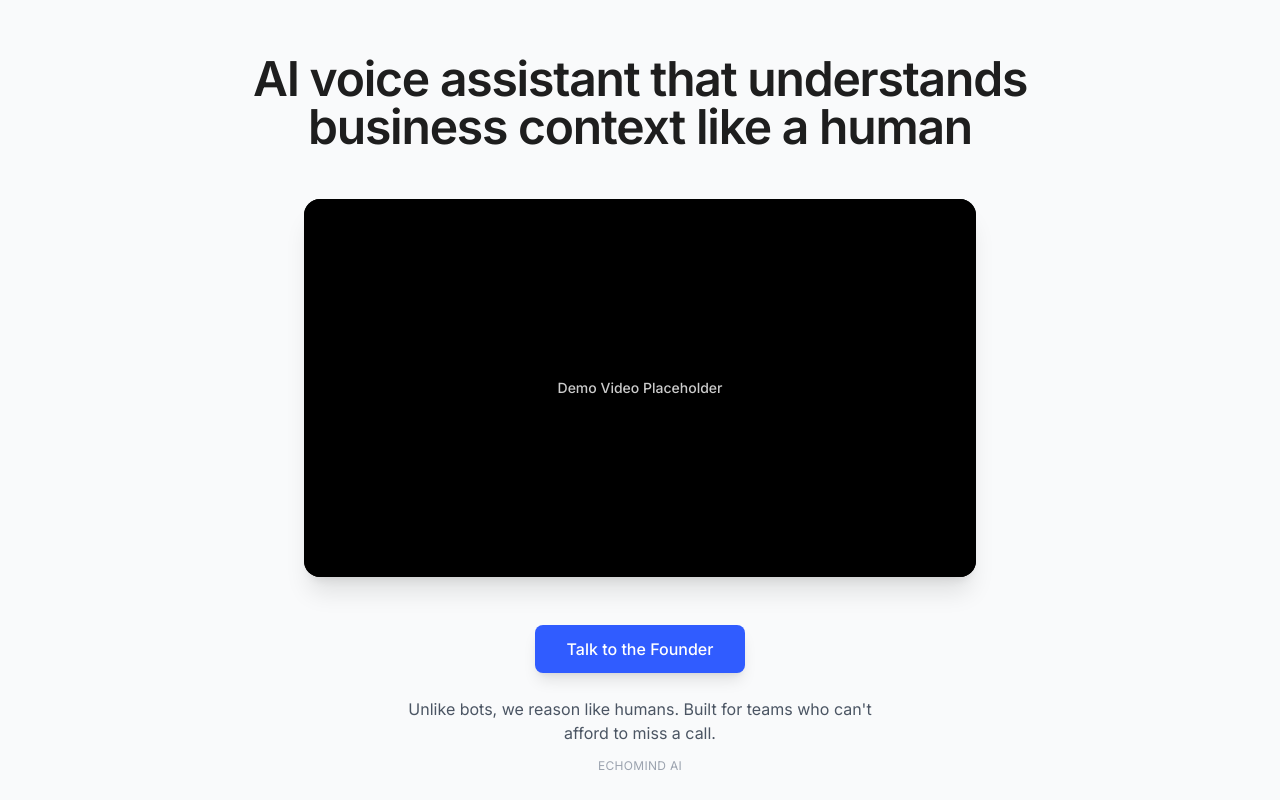
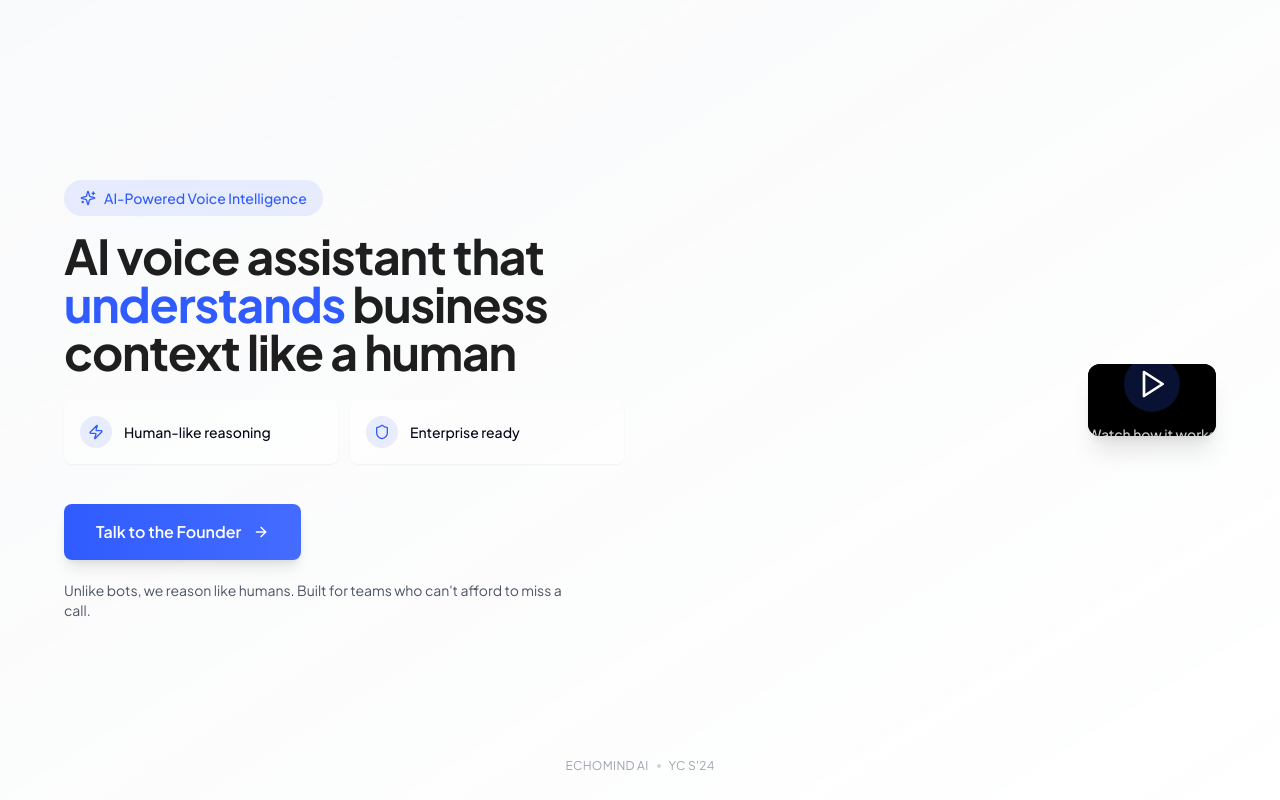
Before and after one commit to sino-private/ai-voice-halo-landing, a React (Vite) app: page / in a window 1280 px wide. Built offline with nearby package versions, Linux system fonts and the light colour scheme.

Commit message:
Refactor landing page design
Redesign the landing page to be more appropriate for a YC startup, while maintaining the existing CTA and video components. The page should remain short and avoid scrolling.

```diff
--- a/index.html
+++ b/index.html
@@ -16,6 +16,8 @@
     <meta name="twitter:card" content="summary_large_image" />
     <meta name="twitter:site" content="@lovable_dev" />
     <meta name="twitter:image" content="https://lovable.dev/opengraph-image-p98pqg.png" />
+
+    <link rel="stylesheet" href="https://fonts.googleapis.com/css2?family=Inter:wght@300;400;500;600;700&family=Plus+Jakarta+Sans:wght@400;500;600;700&display=swap">
   </head>
 
   <body>
--- a/src/components/CtaButton.tsx
+++ b/src/components/CtaButton.tsx
@@ -1,5 +1,6 @@
 
 import React from 'react';
+import { ArrowRight } from 'lucide-react';
 
 interface CtaButtonProps {
   text: string;
@@ -12,9 +13,10 @@ const CtaButton = ({ text, link }: CtaButtonProps) => {
       href={link}
       target="_blank"
       rel="noopener noreferrer"
-      className="inline-flex items-center justify-center px-8 py-3 text-base font-medium text-white bg-aiPrimary hover:bg-aiPrimary/90 rounded-lg transition-colors duration-200 shadow-lg hover:shadow-aiPrimary/20 transform hover:-translate-y-0.5"
+      className="inline-flex items-center justify-center px-8 py-4 text-base font-semibold text-white bg-gradient-to-r from-aiPrimary to-aiPrimary/90 hover:from-aiPrimary/90 hover:to-aiPrimary rounded-lg transition-all duration-300 shadow-lg hover:shadow-aiPrimary/30 transform hover:-translate-y-0.5 gap-2"
     >
       {text}
+      <ArrowRight className="h-4 w-4 ml-1" />
     </a>
   );
 };
--- a/src/components/VideoDemo.tsx
+++ b/src/components/VideoDemo.tsx
@@ -1,15 +1,21 @@
 
 import React from 'react';
+import { Play } from 'lucide-react';
 
 const VideoDemo = () => {
   return (
     <div className="relative w-full max-w-2xl mx-auto">
-      <div className="video-container aspect-video relative z-10 shadow-xl">
-        <div className="flex items-center justify-center h-full bg-black/90">
-          <span className="text-white/80 text-sm font-medium">Demo Video Placeholder</span>
+      <div className="video-container aspect-video relative z-10 shadow-xl rounded-xl overflow-hidden">
+        <div className="flex items-center justify-center h-full bg-gradient-to-br from-black/95 to-black/90">
+          <div className="flex flex-col items-center gap-3">
+            <div className="bg-aiPrimary/20 rounded-full p-3">
+              <Play className="text-white h-8 w-8" />
+            </div>
+            <span className="text-white/80 text-sm font-medium">Watch how it works</span>
+          </div>
         </div>
       </div>
-      <div className="video-glow bg-aiPrimary/10 animate-pulse-glow"></div>
+      <div className="video-glow absolute -inset-3 bg-aiPrimary/10 rounded-3xl blur-xl -z-10 animate-pulse-glow"></div>
     </div>
   );
 };
--- a/src/index.css
+++ b/src/index.css
@@ -1,5 +1,4 @@
-
-@import url('https://fonts.googleapis.com/css2?family=Inter:wght@300;400;500;600;700&display=swap');
+@import url('https://fonts.googleapis.com/css2?family=Inter:wght@300;400;500;600;700&family=Plus+Jakarta+Sans:wght@400;500;600;700&display=swap');
 
 @tailwind base;
 @tailwind components;
@@ -92,12 +91,17 @@
   }
 
   body {
-    @apply bg-aiBackground text-aiText font-sans;
+    @apply bg-aiBackground text-aiText;
     margin: 0;
     padding: 0;
     height: 100vh;
     width: 100vw;
     overflow: hidden;
+    font-family: 'Plus Jakarta Sans', sans-serif;
+  }
+
+  h1, h2, h3, h4, h5, h6 {
+    font-family: 'Plus Jakarta Sans', sans-serif;
   }
 
   .video-container {
@@ -109,10 +113,6 @@
 
   .video-glow {
     position: absolute;
-    top: -5px;
-    left: -5px;
-    right: -5px;
-    bottom: -5px;
     border-radius: 20px;
     z-index: -1;
   }
--- a/src/pages/Index.tsx
+++ b/src/pages/Index.tsx
@@ -2,37 +2,75 @@
 import React from 'react';
 import VideoDemo from '../components/VideoDemo';
 import CtaButton from '../components/CtaButton';
+import { Sparkles, Shield, Zap } from 'lucide-react';
+import { Card, CardContent } from '@/components/ui/card';
 
 const Index = () => {
   return (
-    <div className="min-h-screen w-full flex items-center justify-center bg-aiBackground px-4 py-10">
-      <div className="max-w-4xl w-full mx-auto text-center">
-        {/* Headline */}
-        <h1 className="text-3xl md:text-4xl lg:text-5xl font-semibold tracking-tight text-aiText mb-8 leading-tight">
-          AI voice assistant that understands business context like a human
+    <div className="min-h-screen w-full flex items-center justify-center bg-gradient-to-br from-aiBackground to-white/95 px-4 py-10">
+      <div className="max-w-6xl w-full mx-auto">
+        <div className="grid grid-cols-1 lg:grid-cols-2 gap-8 items-center">
+          {/* Left Side - Content */}
+          <div className="flex flex-col items-start text-left space-y-6">
+            {/* Headline with badge */}
+            <div className="space-y-4">
+              <div className="inline-flex items-center gap-2 bg-aiPrimary/10 px-4 py-2 rounded-full text-aiPrimary text-sm font-medium">
+                <Sparkles className="h-4 w-4" />
+                <span>AI-Powered Voice Intelligence</span>
+              </div>
+              <h1 className="text-4xl md:text-5xl font-bold tracking-tight text-aiText leading-tight">
+                AI voice assistant that <span className="text-aiPrimary">understands</span> business context like a human
               </h1>
+            </div>
 
-        {/* Video Demo with Glowing Effect */}
-        <div className="mb-10 mt-12">
-          <VideoDemo />
+            {/* Features */}
+            <div className="grid grid-cols-2 gap-3 w-full">
+              <Card className="border-0 shadow-sm bg-white/50">
+                <CardContent className="p-4 flex items-center gap-3">
+                  <div className="bg-aiPrimary/10 p-2 rounded-full">
+                    <Zap className="h-4 w-4 text-aiPrimary" />
+                  </div>
+                  <span className="text-sm font-medium">Human-like reasoning</span>
+                </CardContent>
+              </Card>
+
+              <Card className="border-0 shadow-sm bg-white/50">
+                <CardContent className="p-4 flex items-center gap-3">
+                  <div className="bg-aiPrimary/10 p-2 rounded-full">
+                    <Shield className="h-4 w-4 text-aiPrimary" />
+                  </div>
+                  <span className="text-sm font-medium">Enterprise ready</span>
+                </CardContent>
+              </Card>
             </div>
 
             {/* CTA Button */}
-        <div className="mt-12">
+            <div className="pt-4">
               <CtaButton
                 text="Talk to the Founder"
                 link="https://calendly.com/echomind-ai/demo"
               />
 
               {/* Moat Line */}
-          <p className="mt-6 text-gray-600 max-w-lg mx-auto text-sm md:text-base">
+              <p className="mt-5 text-gray-600 max-w-lg text-sm">
                 Unlike bots, we reason like humans. Built for teams who can't afford to miss a call.
               </p>
             </div>
+          </div>
 
-        {/* Optional Small Logo/Badge */}
+          {/* Right Side - Video Demo */}
+          <div className="lg:ml-auto">
+            <VideoDemo />
+          </div>
+        </div>
+
+        {/* Optional Badge */}
         <div className="absolute bottom-6 left-0 right-0 text-center">
-          <span className="text-xs text-gray-400 tracking-wide">ECHOMIND AI</span>
+          <div className="inline-flex items-center gap-2 text-xs text-gray-400 tracking-wide">
+            <span>ECHOMIND AI</span>
+            <span className="block h-1 w-1 rounded-full bg-gray-300"></span>
+            <span>YC S'24</span>
+          </div>
         </div>
       </div>
     </div>
--- a/tailwind.config.ts
+++ b/tailwind.config.ts
@@ -71,6 +71,7 @@ export default {
 			},
 			fontFamily: {
 				sans: ['Inter', 'sans-serif'],
+				heading: ['Plus Jakarta Sans', 'sans-serif'],
 			},
 			borderRadius: {
 				lg: 'var(--radius)',
@@ -96,17 +97,19 @@ export default {
 				},
 				'pulse-glow': {
 					'0%, 100%': {
-						boxShadow: '0 0 20px 10px rgba(48, 92, 255, 0.1)'
+						opacity: '0.6',
+						transform: 'scale(0.95)'
 					},
 					'50%': {
-						boxShadow: '0 0 30px 15px rgba(48, 92, 255, 0.2)'
+						opacity: '1',
+						transform: 'scale(1)'
 					},
 				}
 			},
 			animation: {
 				'accordion-down': 'accordion-down 0.2s ease-out',
 				'accordion-up': 'accordion-up 0.2s ease-out',
-				'pulse-glow': 'pulse-glow 3s ease-in-out infinite',
+				'pulse-glow': 'pulse-glow 4s ease-in-out infinite',
 			}
 		}
 	},
```
Lines whose indentation alone changed are shown as unchanged.
